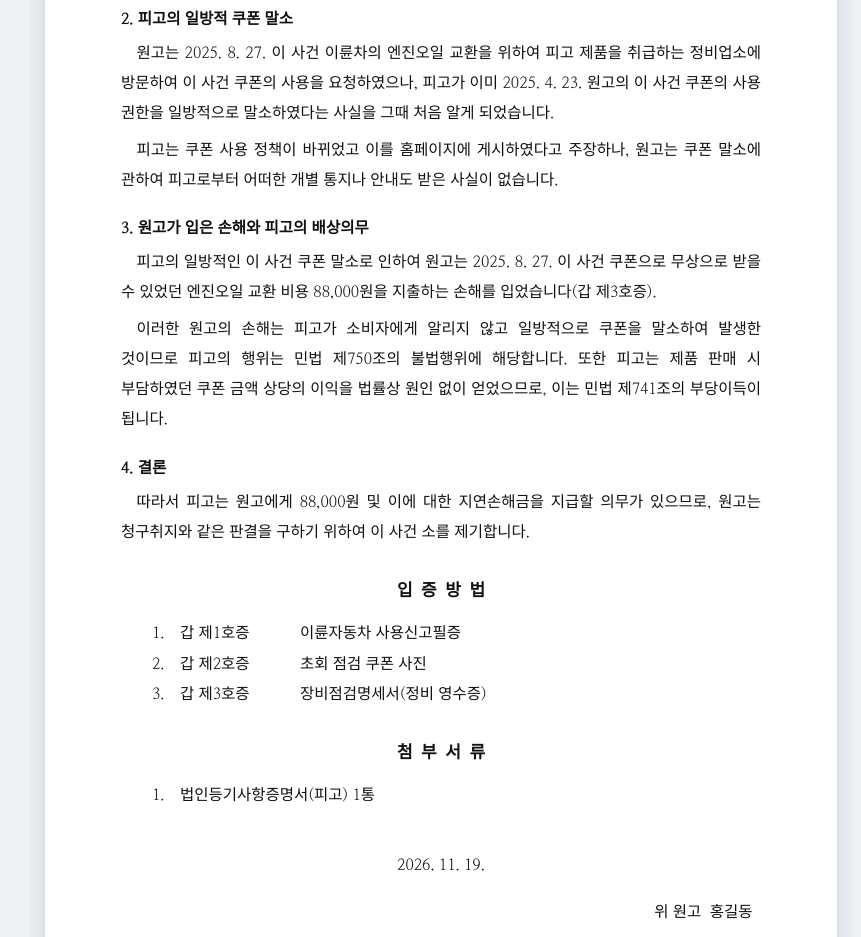
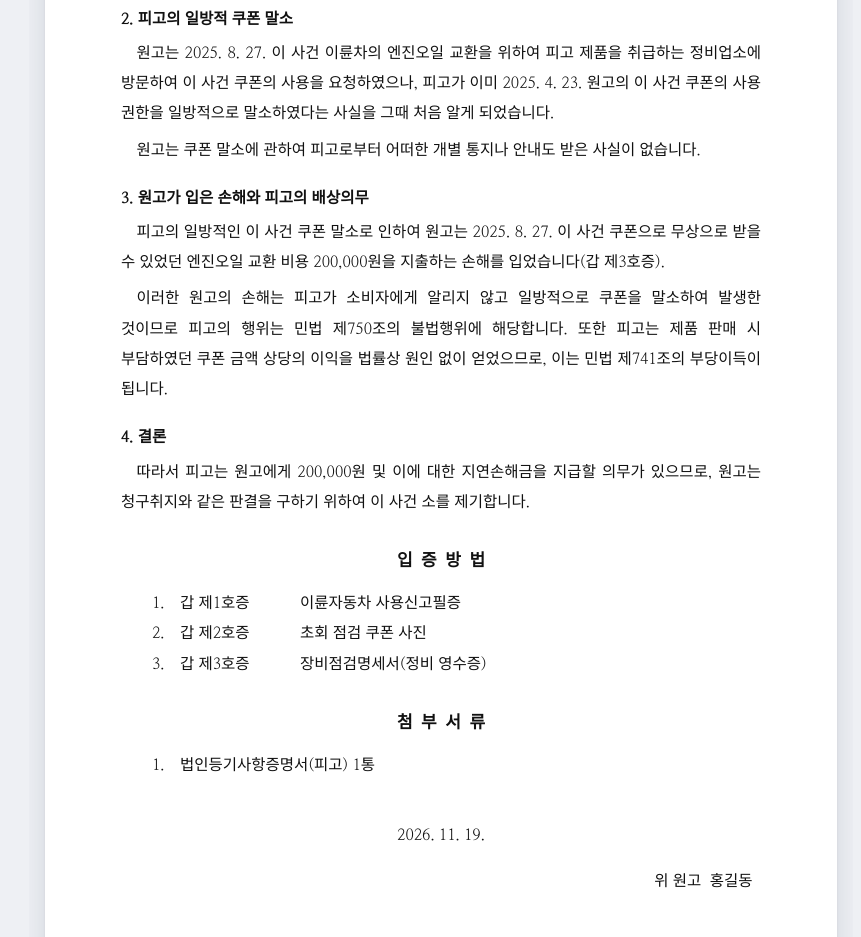
Before and after one commit to sweetrain4you-bot/selfro, a plain HTML site: page index.html in a window 1280 px wide. Shown: the part 1162-2099 px from the top of the page, without its empty margins (419-1280 px from the left). Drawn offline with Linux system fonts and the light colour scheme; a web font is replaced by a local one.

Commit message:
청구원인 문구 정리, 금액 예시 20만 원
Co-Authored-By: Claude Opus 5.5 <noreply@anthropic.com>

```diff
--- a/index.html
+++ b/index.html
@@ -277,7 +277,7 @@ code.addr{background:var(--bg);border:1px solid var(--line);border-radius:6px;pa
       </div>
       <div class="row">
         <div class="f" id="visitWrap"><label for="visitDate">쿠폰 사용을 거절당한 날</label><input type="date" id="visitDate" name="visitDate"></div>
-        <div class="f"><label for="amount" id="amountLabel">대신 지출한 금액 = 청구금액 (원)</label><input id="amount" name="amount" inputmode="numeric" placeholder="88,000"></div>
+        <div class="f"><label for="amount" id="amountLabel">대신 지출한 금액 = 청구금액 (원)</label><input id="amount" name="amount" inputmode="numeric" placeholder="200,000"></div>
       </div>
       <p class="hint" id="dmgHint"></p>
     </div>
@@ -526,7 +526,7 @@ function findCourt(addr){
 const DEF = {
   pName:"홍길동", pPhone:"", pAddr:"대구 수성구 범어로 00", pAddrDetail:"000호", pAddrRef:"",
   buyDate:"2023-10-25", regNo:"대구수성 카0000", model:"", dealer:"주식회사 ○○모터스",
-  dmgType:"refused", visitDate:"2025-08-27", amount:"88000",
+  dmgType:"refused", visitDate:"2025-08-27", amount:"200000",
   medMode:"ref", medNo:"", medDate:"", medAmt:"", extra:"",
   filing:"e", docDate:"", dayBlank:"full", add390:false,
   dName:"혼다코리아 주식회사", dAddr:"서울 강남구 테헤란로114길 38, 13층(대치동)", dRep:"이지홍"
@@ -662,7 +662,7 @@ function build(){
     unused
       ? `그런데 피고는 ${REVOKE} 원고가 아직 사용하지 않은 이 사건 쿠폰의 사용 권한을 원고에게 알리지 않은 채 일방적으로 말소하였습니다. 이로써 원고는 더 이상 이 사건 쿠폰을 사용할 수 없게 되었습니다.`
       : `원고는 ${D(v.visitDate)} 이 사건 이륜차의 엔진오일 교환을 위하여 피고 제품을 취급하는 정비업소에 방문하여 이 사건 쿠폰의 사용을 요청하였으나, 피고가 이미 ${REVOKE} 원고의 이 사건 쿠폰의 사용 권한을 일방적으로 말소하였다는 사실을 그때 처음 알게 되었습니다.`,
-    `피고는 쿠폰 사용 정책이 바뀌었고 이를 홈페이지에 게시하였다고 주장하나, 원고는 쿠폰 말소에 관하여 피고로부터 어떠한 개별 통지나 안내도 받은 사실이 없습니다.`
+    `원고는 쿠폰 말소에 관하여 피고로부터 어떠한 개별 통지나 안내도 받은 사실이 없습니다.`
   ];
   const extra = (v.extra||'').split(/\n+/).map(s=>s.trim()).filter(Boolean).map(s=>`<span class="user">${esc(s)}</span>`);
   R.push({h:'2. 피고의 일방적 쿠폰 말소', p:p2.concat(extra)});
```
